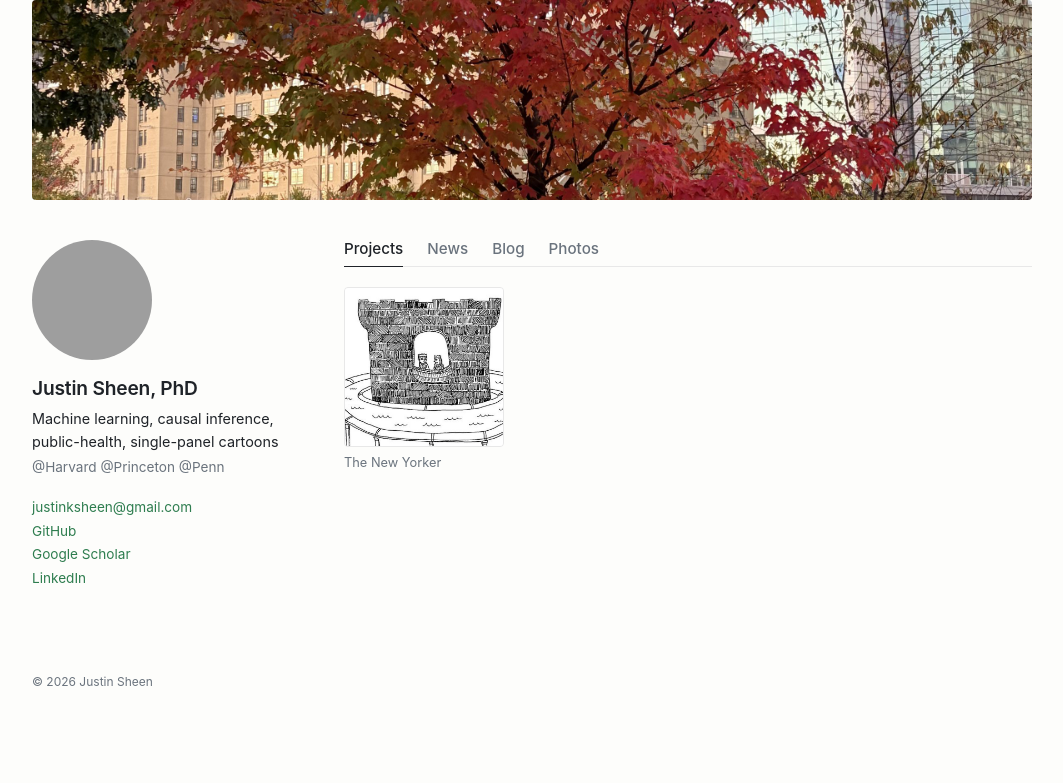
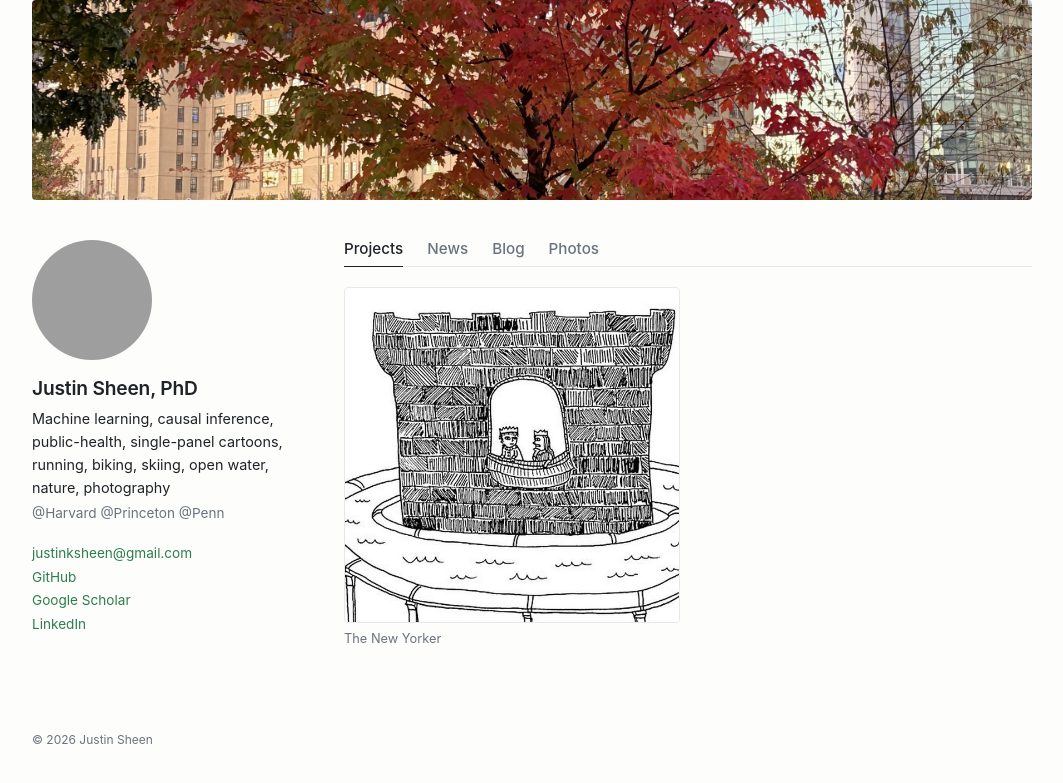
Before and after one commit to jsheen/jsheen.github.io, a Jekyll site: the page built from index.html, in a window 1280 px wide. Shown: the top 783 px of the page, without its empty margins (108-1171 px from the left). Built offline with Jekyll 4.4.1, drawn with Linux system fonts in a browser that asks for light colours; grey boxes are pictures that could not be loaded.

Commit message:
Bigger project tiles; add more interests to bio
Co-Authored-By: Claude Opus 5.5 <noreply@anthropic.com>

```diff
--- a/_includes/about.html
+++ b/_includes/about.html
@@ -2,7 +2,7 @@
   <img class="avatar" src="https://github.com/{{ site.github_username }}.png" alt="Photo of {{ site.author }}">
   <div class="about-body">
     <h1>{{ site.author }}, PhD</h1>
-    <p class="interests">Machine learning, causal inference, <span class="nowrap">public-health</span>, single-panel cartoons</p>
+    <p class="interests">Machine learning, causal inference, <span class="nowrap">public-health</span>, <span class="nowrap">single-panel</span> cartoons, running, biking, skiing, open water, nature, photography</p>
     <p class="affil">@Harvard @Princeton @Penn</p>
     <ul class="contact">
       <li><a href="mailto:{{ site.email }}">{{ site.email }}</a></li>
--- a/assets/css/style.css
+++ b/assets/css/style.css
@@ -61,10 +61,10 @@ body.wide .wrap { max-width: 1040px; }
 .tab-panel .post-list { margin-top: 20px; }
 
 /* Projects */
-.project-grid { list-style: none; padding: 0; margin: 20px 0 0; display: grid; grid-template-columns: repeat(auto-fill, minmax(160px, 1fr)); gap: 16px; }
+.project-grid { list-style: none; padding: 0; margin: 20px 0 0; display: grid; grid-template-columns: repeat(auto-fill, minmax(240px, 1fr)); gap: 16px; }
 .project-wide { grid-column: span 2; }
 .tile { position: relative; display: flex; align-items: flex-end; aspect-ratio: 1 / 1; padding: 14px; border: 1px solid var(--rule); border-radius: 4px; overflow: hidden; background: rgba(127,127,127,0.05); color: var(--text); transition: opacity .15s; }
-.project-wide .tile { aspect-ratio: auto; height: 100%; min-height: 160px; }
+.project-wide .tile { aspect-ratio: auto; height: 100%; min-height: 240px; }
 a.tile:hover { opacity: .85; text-decoration: none; }
 .tile img { position: absolute; inset: 0; width: 100%; height: 100%; object-fit: cover; }
 .tile-title { font-size: 0.95rem; font-weight: 500; line-height: 1.3; }
```
